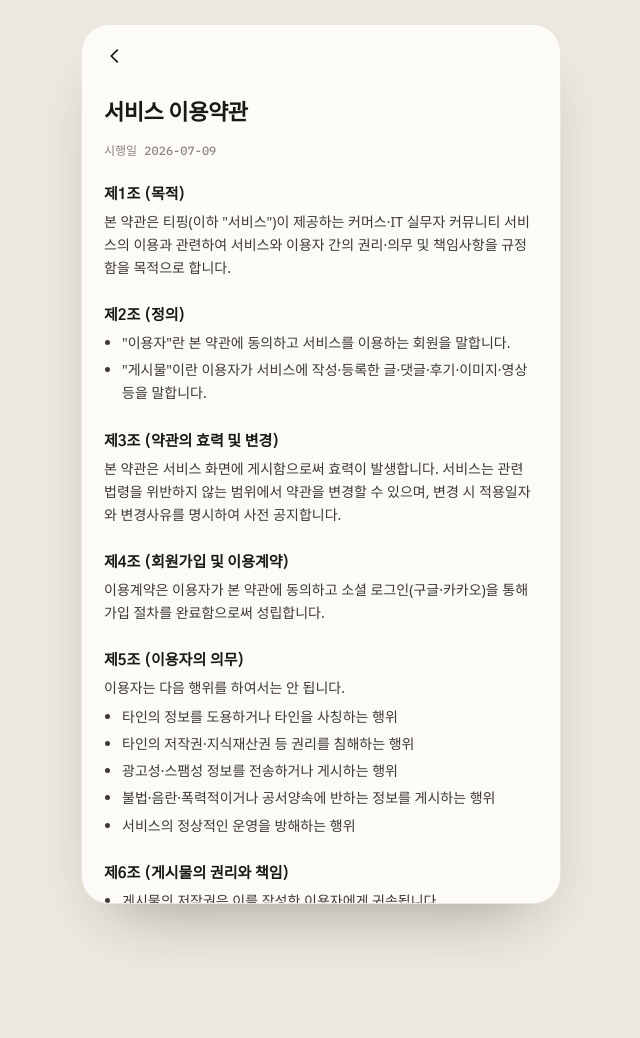
After one commit to keestory/TIPLOOP, a FastAPI app: page /terms/service in a window 1280 px wide. The commit adds this page. Shown: the top 1038 px of the page, without its empty margins (319-959 px from the left). Run offline with FastAPI, Linux system fonts and the light colour scheme; some web fonts are replaced.

Commit message:
이용약관·개인정보처리방침 페이지 (App Store 제출 요건)
App Store는 개인정보처리방침 URL이 필수. 동의 화면의 [필수] 체크박스도
읽을 문서가 없던 상태라 실제 문서 페이지를 추가.

- templates/legal_service.html, legal_privacy.html: 표준 약관·방침 문서
  (수집 항목·목적·보유기간·처리위탁(Supabase/Vercel)·이용자 권리 등,
   운영자·연락처는 채울 자리로 표시)
- routes: GET /terms/service, /terms/privacy (로그인 없이 열람)
- terms.html: 각 [필수] 항목에 "보기" 링크(새 탭, 체크박스 토글 방지)
- base.html 푸터: 이용약관·개인정보처리방침 링크
- tipping.css: .legal 문서 읽기 스타일

App Store Connect의 개인정보처리방침 URL = /terms/privacy 사용.

Co-Authored-By: Claude Opus 4.8 <noreply@anthropic.com>
Claude-Session: https://claude.ai/code/session_01SN5M9NptxSPyTpCJhCjDMk

```diff
--- a/static/tipping.css
+++ b/static/tipping.css
@@ -212,7 +212,18 @@ body {
 
 .grow { flex: 1; min-height: 12px; }
 
+/* ── 약관·개인정보 문서 ── */
+.legal { display: flex; flex-direction: column; gap: 14px; }
+.legal h1 { margin: 8px 0 0; font: 800 22px var(--head); letter-spacing: -.02em; }
+.legal .updated { font: 500 12px var(--mono); color: var(--meta); }
+.legal section { display: flex; flex-direction: column; gap: 6px; }
+.legal h2 { margin: 10px 0 0; font: 700 15px var(--head); }
+.legal p, .legal li { margin: 0; font: 400 14px/1.65 var(--sans); color: #3C3930; }
+.legal ul { margin: 0; padding-left: 18px; display: flex; flex-direction: column; gap: 4px; }
+.legal .note { font: 500 12px/1.5 var(--sans); color: var(--muted); background: var(--input-bg); border: 1px solid var(--card-border); border-radius: 12px; padding: 11px 13px; }
+
 /* ── 약관 동의 ── */
+.consent .view { margin-left: auto; font: 500 12px var(--sans); color: var(--meta); text-decoration: underline; }
 .consent {
   display: flex; flex-direction: column; gap: 2px;
   background: #fff; border: 1px solid var(--card-border);
--- a/templates/base.html
+++ b/templates/base.html
@@ -40,6 +40,9 @@
 
   <footer class="site-footer">
     <p>{{ brand }} — 커머스·IT 실무자들의 팁·레퍼런스 커뮤니티</p>
+    <p class="legal-links" style="font-size:13px;opacity:.75;margin-top:6px">
+      <a href="/terms/service" style="color:inherit">이용약관</a> · <a href="/terms/privacy" style="color:inherit">개인정보처리방침</a>
+    </p>
   </footer>
 
   {% block fab %}
--- /dev/null
+++ b/templates/legal_service.html
@@ -0,0 +1,78 @@
+{% extends "mobile.html" %}
+{% block title %}이용약관{% endblock %}
+{% block app %}
+<div class="body legal">
+  <div class="topbar">
+    <a href="javascript:history.back()" aria-label="뒤로">
+      <svg class="icon" viewBox="0 0 24 24" fill="none" stroke="#1A1917" stroke-width="1.9"><path d="M15 5l-7 7 7 7"/></svg>
+    </a>
+  </div>
+
+  <h1>서비스 이용약관</h1>
+  <span class="updated">시행일 2026-07-09</span>
+
+  <section>
+    <h2>제1조 (목적)</h2>
+    <p>본 약관은 티핑(이하 "서비스")이 제공하는 커머스·IT 실무자 커뮤니티 서비스의 이용과 관련하여 서비스와 이용자 간의 권리·의무 및 책임사항을 규정함을 목적으로 합니다.</p>
+  </section>
+
+  <section>
+    <h2>제2조 (정의)</h2>
+    <ul>
+      <li>"이용자"란 본 약관에 동의하고 서비스를 이용하는 회원을 말합니다.</li>
+      <li>"게시물"이란 이용자가 서비스에 작성·등록한 글·댓글·후기·이미지·영상 등을 말합니다.</li>
+    </ul>
+  </section>
+
+  <section>
+    <h2>제3조 (약관의 효력 및 변경)</h2>
+    <p>본 약관은 서비스 화면에 게시함으로써 효력이 발생합니다. 서비스는 관련 법령을 위반하지 않는 범위에서 약관을 변경할 수 있으며, 변경 시 적용일자와 변경사유를 명시하여 사전 공지합니다.</p>
+  </section>
+
+  <section>
+    <h2>제4조 (회원가입 및 이용계약)</h2>
+    <p>이용계약은 이용자가 본 약관에 동의하고 소셜 로그인(구글·카카오)을 통해 가입 절차를 완료함으로써 성립합니다.</p>
+  </section>
+
+  <section>
+    <h2>제5조 (이용자의 의무)</h2>
+    <p>이용자는 다음 행위를 하여서는 안 됩니다.</p>
+    <ul>
+      <li>타인의 정보를 도용하거나 타인을 사칭하는 행위</li>
+      <li>타인의 저작권·지식재산권 등 권리를 침해하는 행위</li>
+      <li>광고성·스팸성 정보를 전송하거나 게시하는 행위</li>
+      <li>불법·음란·폭력적이거나 공서양속에 반하는 정보를 게시하는 행위</li>
+      <li>서비스의 정상적인 운영을 방해하는 행위</li>
+    </ul>
+  </section>
+
+  <section>
+    <h2>제6조 (게시물의 권리와 책임)</h2>
+    <ul>
+      <li>게시물의 저작권은 이를 작성한 이용자에게 귀속됩니다.</li>
+      <li>이용자는 서비스가 게시물을 서비스 운영·노출·홍보 목적으로 사용하는 것에 동의합니다.</li>
+      <li>서비스는 제5조를 위반하거나 관련 법령에 반하는 게시물을 사전 통지 없이 삭제·비공개할 수 있습니다.</li>
+      <li>게시물로 인한 법적 책임은 이를 작성한 이용자에게 있습니다.</li>
+    </ul>
+  </section>
+
+  <section>
+    <h2>제7조 (서비스의 제공 및 변경·중단)</h2>
+    <p>서비스는 연중무휴 제공을 원칙으로 하나, 시스템 점검·장애·불가항력 등의 사유로 전부 또는 일부를 변경하거나 중단할 수 있습니다.</p>
+  </section>
+
+  <section>
+    <h2>제8조 (책임의 제한)</h2>
+    <p>본 서비스는 무료로 제공되며, 서비스는 이용자 간 또는 이용자와 제3자 간에 게시물을 매개로 발생한 분쟁에 대하여 개입할 의무가 없고 이에 대한 책임을 지지 않습니다.</p>
+  </section>
+
+  <section>
+    <h2>제9조 (준거법 및 관할)</h2>
+    <p>본 약관은 대한민국 법령에 따라 해석되며, 서비스와 이용자 간 분쟁에 관하여는 관련 법령상의 관할 법원을 제1심 관할 법원으로 합니다.</p>
+  </section>
+
+  <p class="note">※ 본 약관은 표준 템플릿입니다. 실제 운영 전 운영 주체·연락처·정책에 맞게 검토·수정하세요.
+    문의: <b>[운영자 이메일 주소]</b></p>
+  <div style="min-height:12px"></div>
+</div>
+{% endblock %}
--- a/templates/terms.html
+++ b/templates/terms.html
@@ -16,10 +16,12 @@
     <label>
       <input type="checkbox" class="req" name="terms">
       <span><b>[필수]</b> 서비스 이용약관 동의</span>
+      <a class="view" href="/terms/service" target="_blank" rel="noopener" onclick="event.stopPropagation()">보기</a>
     </label>
     <label>
       <input type="checkbox" class="req" name="privacy">
       <span><b>[필수]</b> 개인정보 수집·이용 동의</span>
+      <a class="view" href="/terms/privacy" target="_blank" rel="noopener" onclick="event.stopPropagation()">보기</a>
     </label>
   </div>
 
```
Also changed, not shown: app/ui/routes_auth.py (+11 -0 lines), templates/legal_privacy.html (added, +78 -0 lines).
